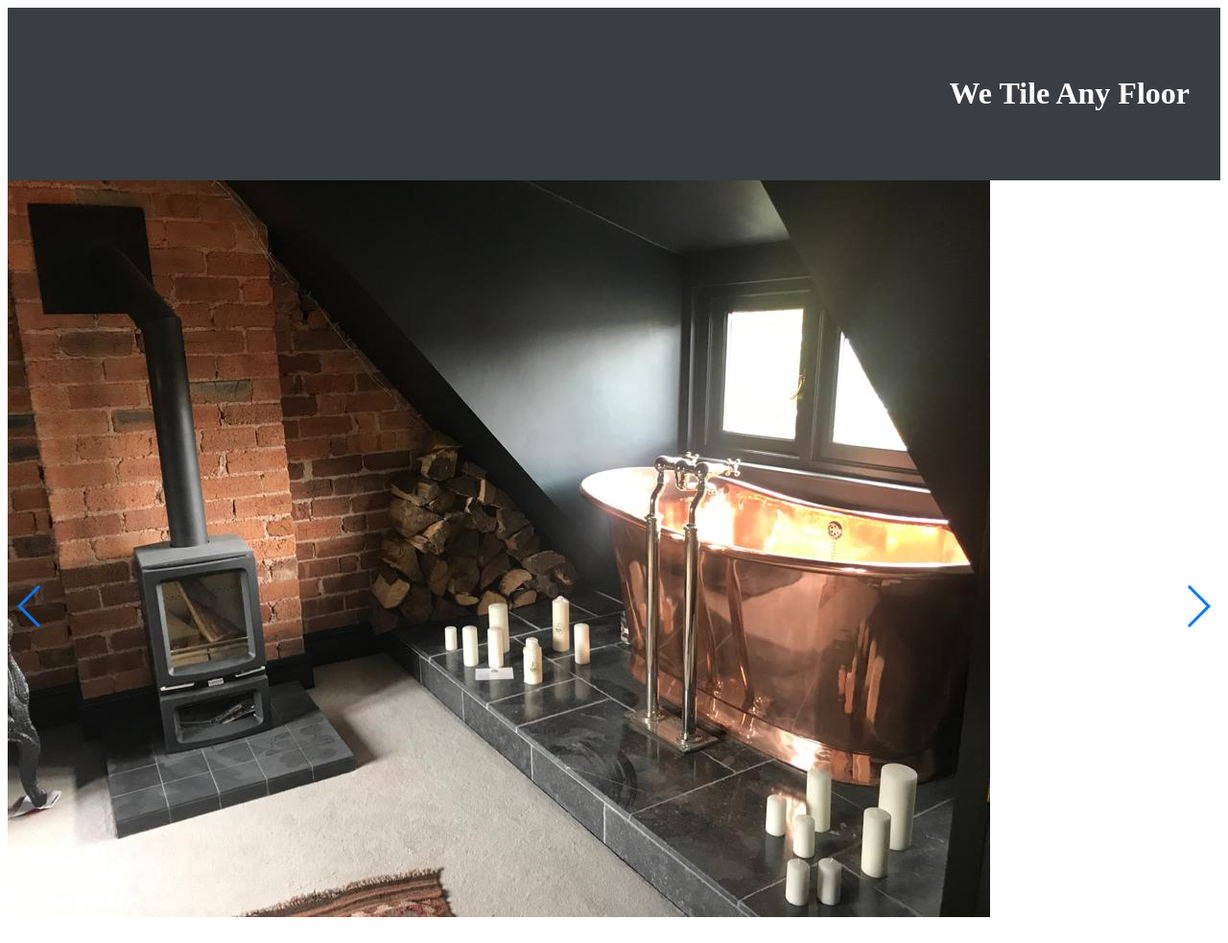
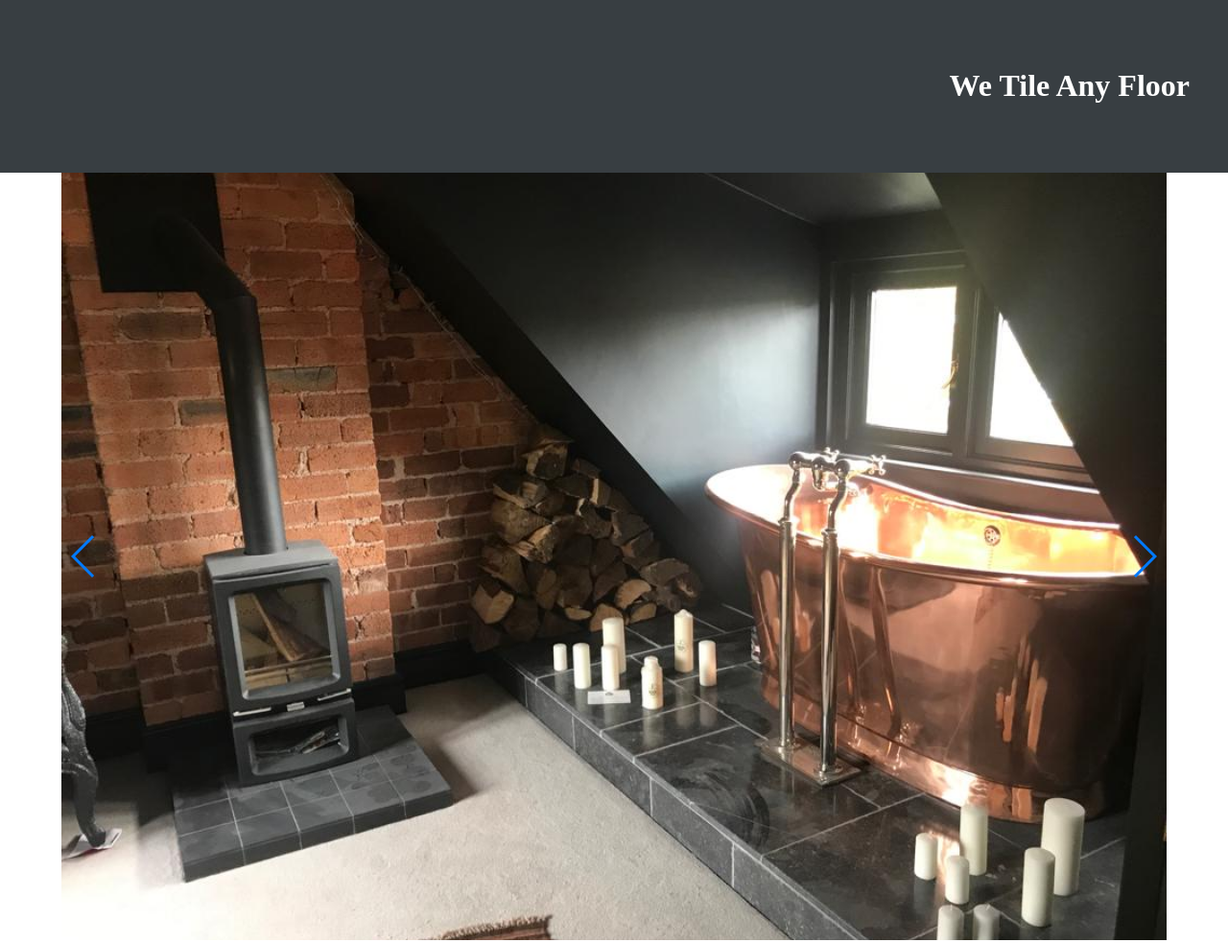
Before and after one commit to bugsn1per/wtaf.github.io, a plain HTML site: page index.html in a window 1280 px wide. Shown: the top 983 px of the page at 96% size. Drawn offline with nearby package versions, Linux system fonts and the light colour scheme; a script that the page names is missing.

Commit message:
Update styles.css

```diff
--- a/styles.css
+++ b/styles.css
@@ -4,7 +4,7 @@ header.banner {
   position: relative; /* Set the banner to relative position so we can position the Voronoi background */
   background-color: #383e42; /* Dark background color for the Voronoi background to blend */
   color: #ffffff; /* Text color for the Hero content */
-  text-align: center; /* Center align the Hero content vertically and horizontally */
+  text-align: centre; /* Center align the Hero content vertically and horizontally */
   padding: 50px 0; /* Add padding to the top and bottom for better spacing */
   z-index: 2; /* Set a higher z-index to ensure the banner is in front of the Voronoi background */
 }
@@ -20,6 +20,20 @@ header.banner {
   color: #ffffff;
   text-align: center;
   padding: 100px 0;
+}
+
+body {
+  margin: 0;
+}
+.swiper-container {
+  width: 90vw;
+  height: 100vh;
+/*   background: #fd5; */
+}
+.swiper-slide img{
+  width: 100%;
+  height: 100%;
+  object-fit: cover;
 }
 
 /* Read More Section styles */
```
